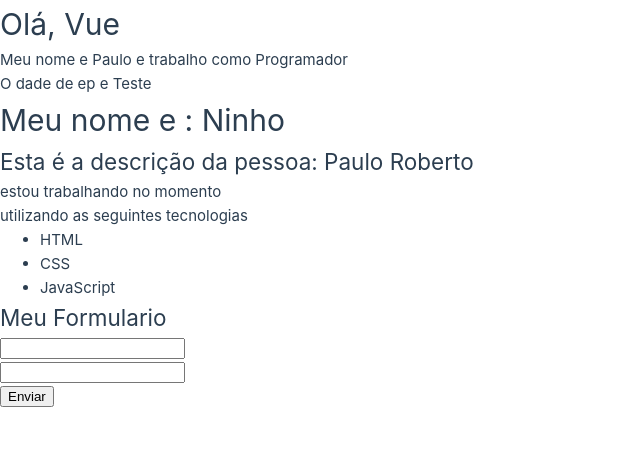
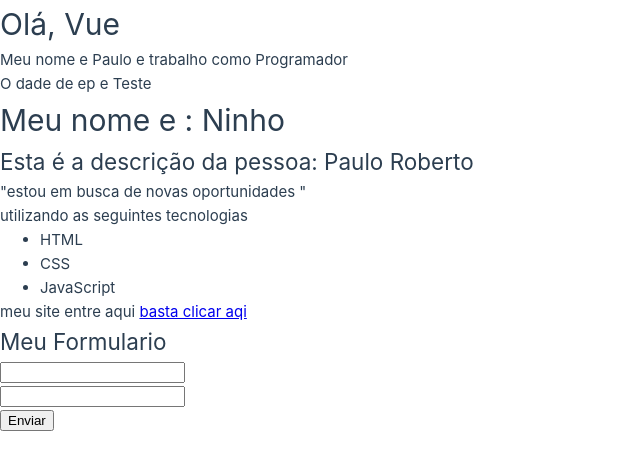
Before and after one commit to ninho10/site-em-vuejs, a Vue app in the folder meu-projeto/vue-project/: page / in a window 1280 px wide. Shown: the top 470 px of the page, without its empty margins (0-640 px from the left). Built offline with nearby package versions, Linux system fonts and the light colour scheme.

Commit message:
vue.js
aula09 e aula10

```diff
--- a/meu-projeto/vue-project/src/components/info.vue
+++ b/meu-projeto/vue-project/src/components/info.vue
@@ -1,6 +1,7 @@
 <template>
     <div>
-        <p>estou trabalhando no momento</p>
+        <p v-if="esta_trabalhando">estou trabalhando no momento</p>
+        <p v-else>"estou em busca de novas oportunidades "</p>
         <p>utilizando as seguintes tecnologias</p>
         <ul>
             <li>HTML</li>
@@ -8,16 +9,23 @@
             <li>JavaScript</li>
         </ul>
 
-
+        <p v-show="mostrar_email">manda uma mensagem para : {{ email }}</p>
+        <p>meu site entre aqui <a v-bind:href="meu_link" target="_blank">basta clicar aqi</a></p>
     </div>
 
 </template>
 
 <script>
-
-
 export default{
-    name: 'info'
+    name: 'info',
+    data(){
+        return{
+           esta_trabalhando: false,
+           mostrar_email: false,
+           email: 'paulo@gmail.com',
+           meu_link: 'http://google.com'
+        }
+    }
 
 }
 </script>
```
Also changed, not shown: 1 other file (tests, documents, lock files or other folders).
